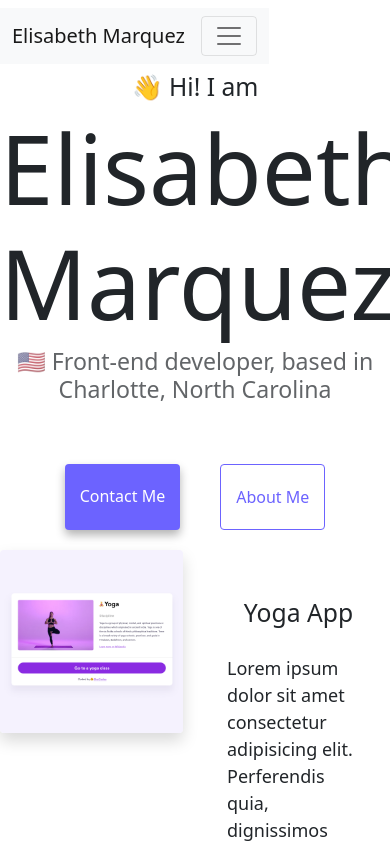
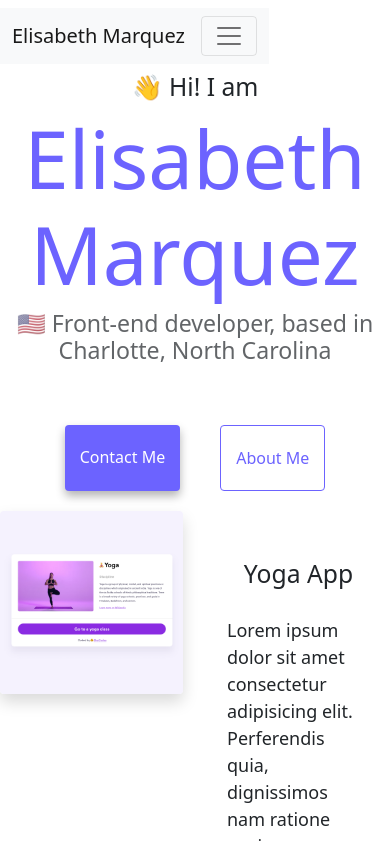
Before and after one commit to elidelmar/portfolio-example, a plain HTML site: page index.html in a window 390 px wide. Shown: the top 842 px of the page. Drawn offline with nearby package versions, Linux system fonts and the light colour scheme.

Commit message:
styling updates

```diff
--- a/style.css
+++ b/style.css
@@ -9,9 +9,16 @@ body {
 }
 
 .font h1 {
-  font-size: 96px;
+  font-size: 80px;
   text-align: center;
+  color: #6c63ff;
 }
+
+@media (max-width: 576px) {
+  h1 {
+    font-size: 48px;
+    line-height: 1.5;
+  }
 
 h2 {
   font-size: 48px;
```
Also changed, not shown: about.html (+1 -1 lines), contact.html (+1 -1 lines).
